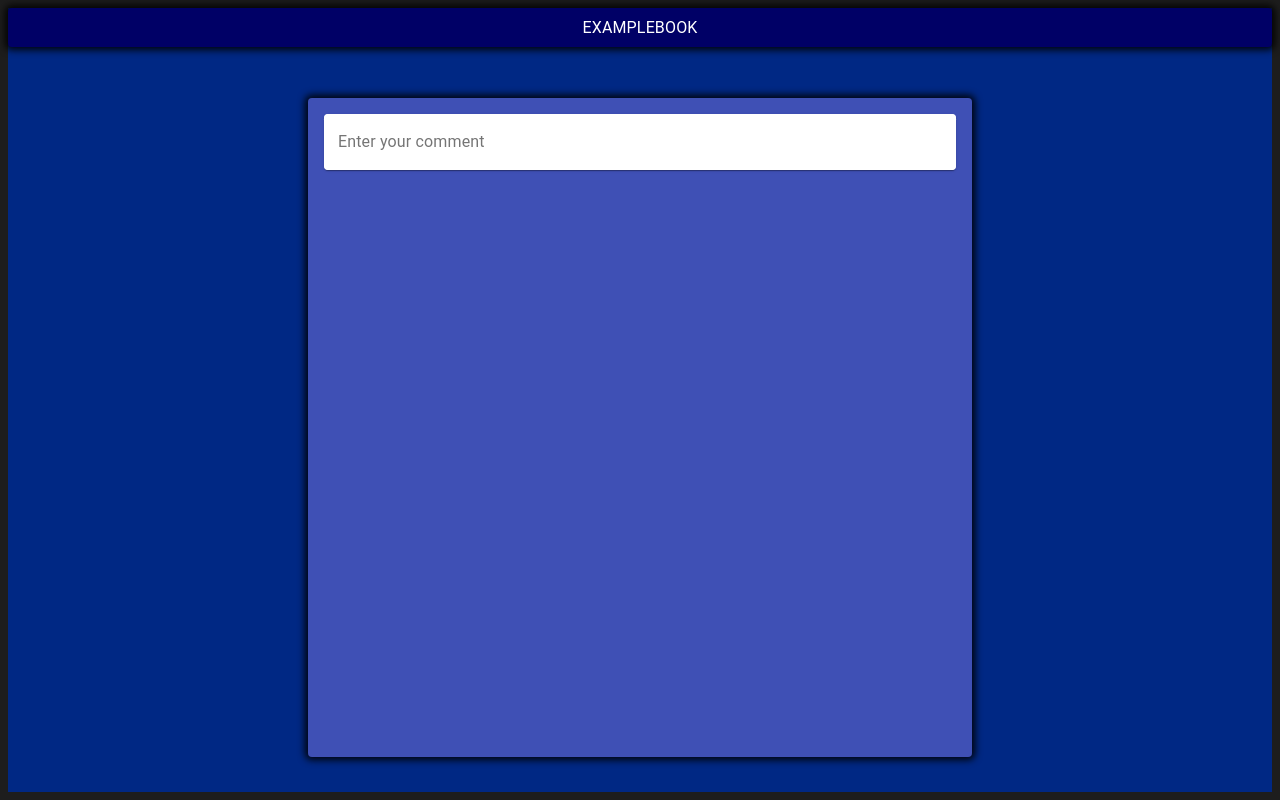
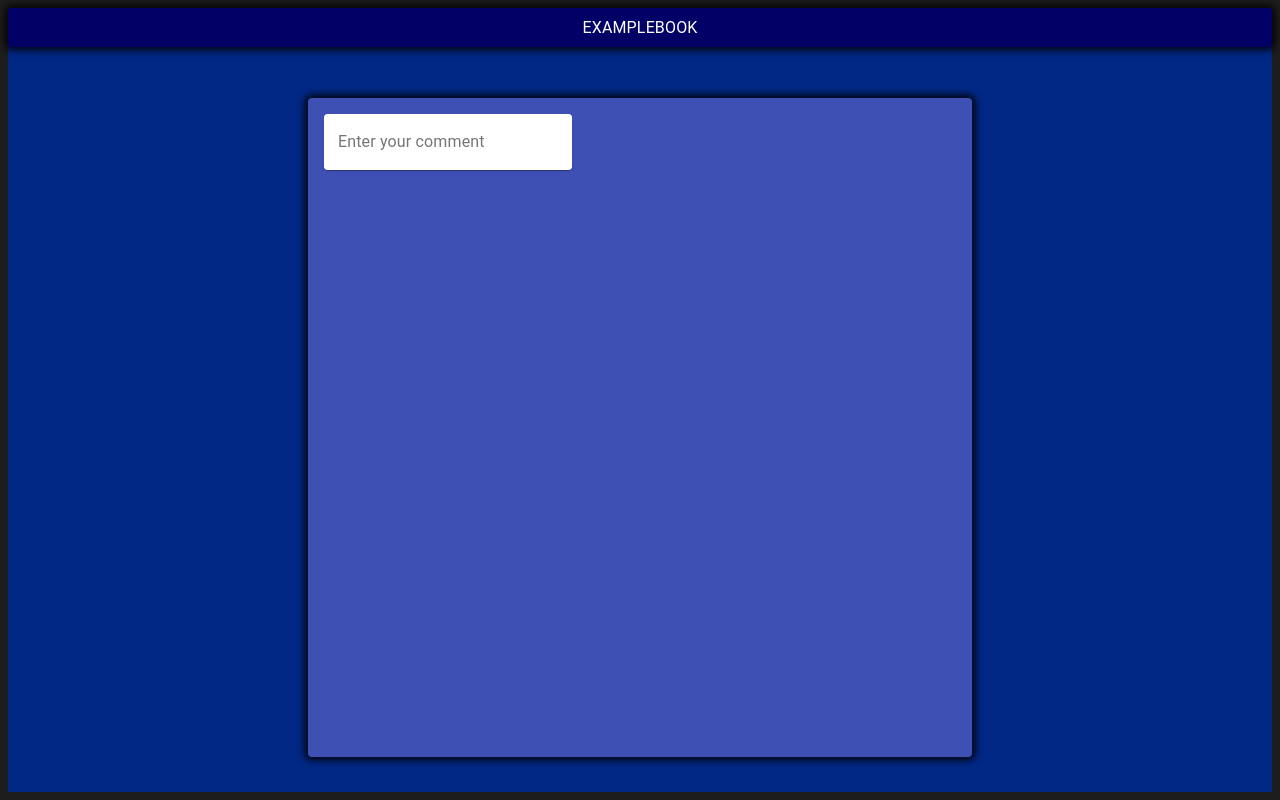
Before and after one commit to shulgamalthael/CommentsList, a React app: page / in a window 1280 px wide. Built offline with nearby package versions, Linux system fonts and the light colour scheme.

Commit message:
init files

```diff
--- a/src/index.jsx
+++ b/src/index.jsx
@@ -192,7 +192,7 @@ const App = () => {
                 </Box>
             </Paper>
             <Paper className={classes.paper}>
-            <Paper>
+            <Paper style={{ position: "fixed" }}>
                 <TextField label="Enter your comment" variant="outlined" className={classes.commentInput} onKeyDown={ e => sendComment(e) } onChange={ e => setMessage(e.target.value) } />
             </Paper>
             {commentsList.map( user => {
```
